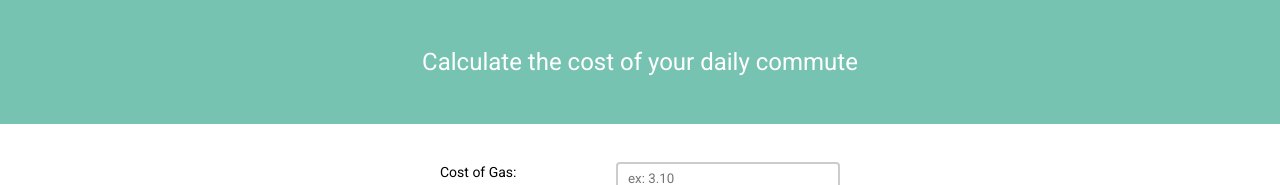
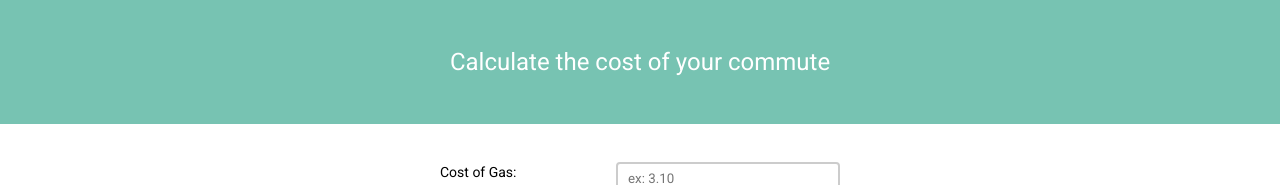
Before and after one commit to shawnkauffman/commute, a plain HTML site: page index.html in a window 1280 px wide. Shown: the top 185 px of the page. Drawn offline with Linux system fonts and the light colour scheme.

Commit message:
modified headline

```diff
--- a/index.html
+++ b/index.html
@@ -7,7 +7,7 @@
 </head>
 <body>
 
-  <h3>Calculate the cost of your daily commute</h3>
+  <h3>Calculate the cost of your commute</h3>
   <br><br>
   <form>
     <div>
```
